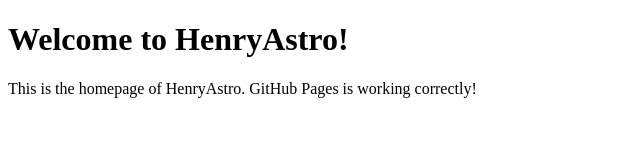
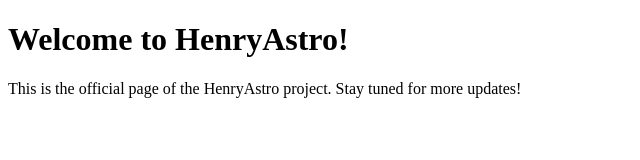
Before and after one commit to YaseenPizzaPasta/HenryAstro, a plain HTML site: page index.html in a window 1280 px wide. Shown: the whole page, without its empty margins (0-640 px from the left). Drawn offline with Linux system fonts and the light colour scheme.

Commit message:
Update index.html

```diff
--- a/index.html
+++ b/index.html
@@ -3,10 +3,11 @@
 <head>
     <meta charset="UTF-8">
     <meta name="viewport" content="width=device-width, initial-scale=1.0">
-    <title>HenryAstro</title>
+    <meta name="description" content="Explore the universe with HenryAstro. Discover amazing space projects and learn about astronomy.">
+    <title>HenryAstro - Explore the Universe</title>
 </head>
 <body>
     <h1>Welcome to HenryAstro!</h1>
-    <p>This is the homepage of HenryAstro. GitHub Pages is working correctly!</p>
+    <p>This is the official page of the HenryAstro project. Stay tuned for more updates!</p>
 </body>
 </html>
```
